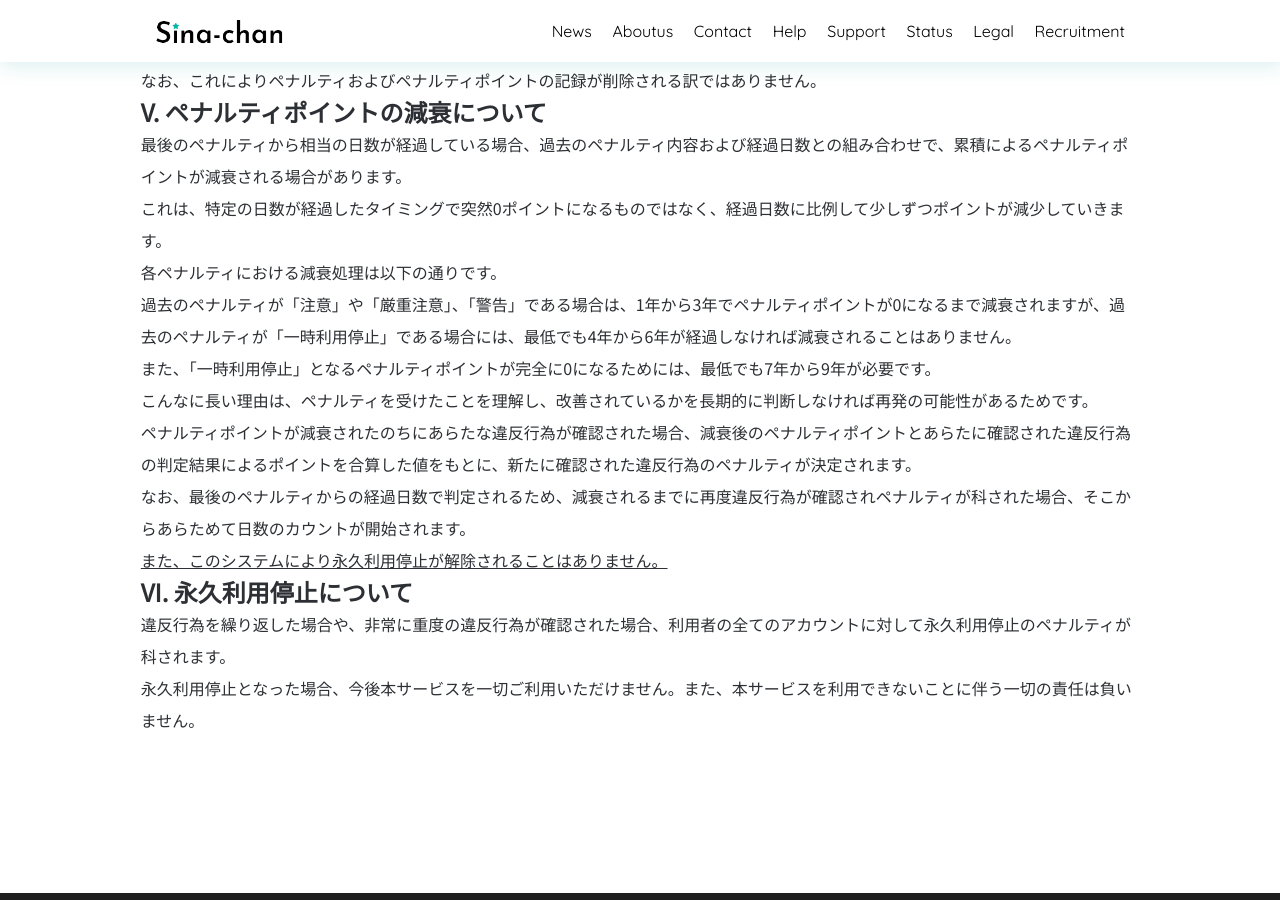
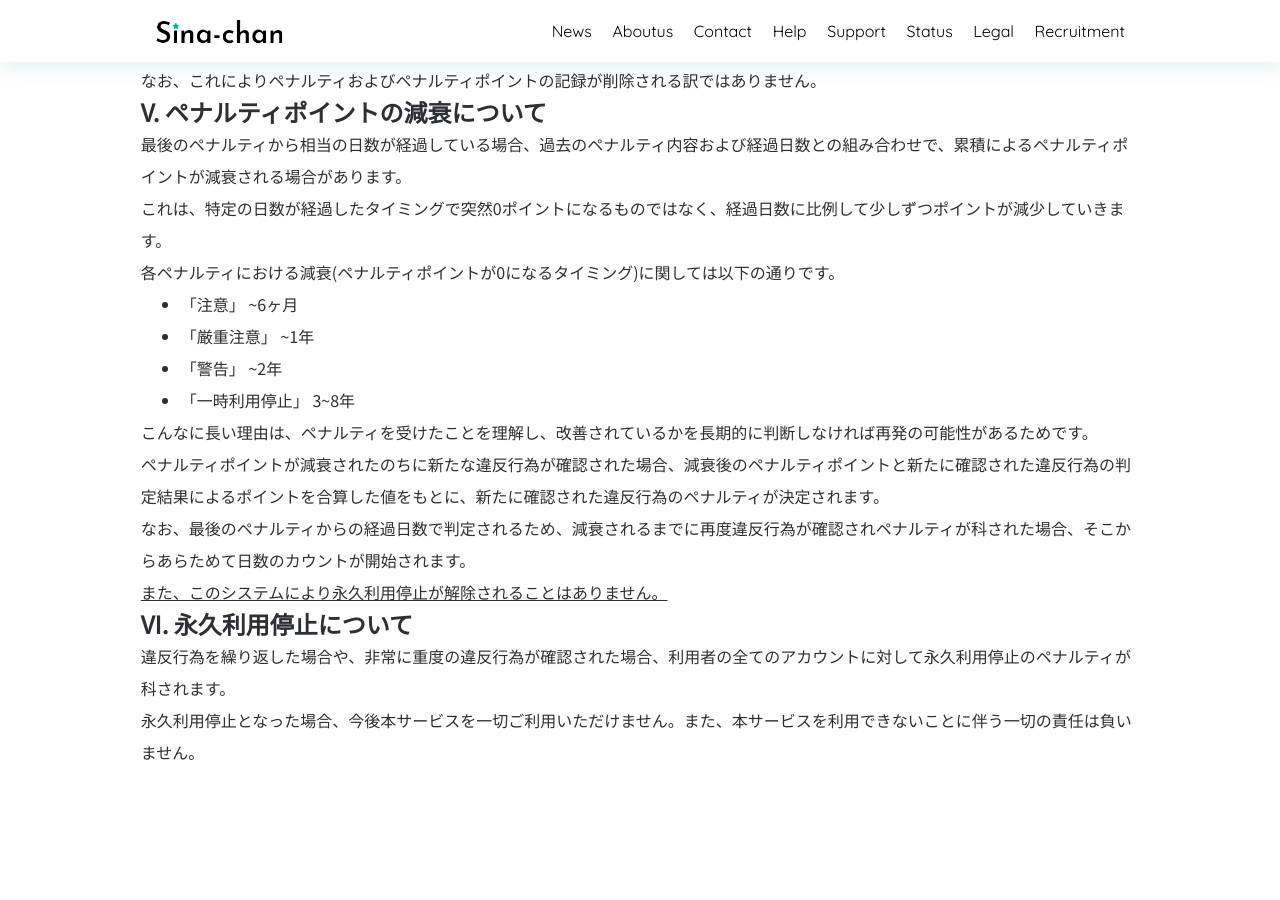
Before and after one commit to SinaKitagami/sinakitagami.github.io, a Jekyll site: the page built from _posts/legal/2024-03-24-new_penalty.md, in a window 1280 px wide and 900 px high, scrolled down 2350 px. Built offline with Jekyll 4.4.1, drawn with Linux system fonts in a browser that asks for light colours; nearby versions of some CDN libraries; a script that is not in the unit is left out.

Commit message:
減衰に関して変更

```diff
--- a/_posts/legal/2024-03-24-new_penalty.md
+++ b/_posts/legal/2024-03-24-new_penalty.md
@@ -91,9 +91,22 @@ categories:
 
 ## V. ペナルティポイントの減衰について
 
-最後のペナルティから相当の日数が経過している場合、過去のペナルティ内容および経過日数との組み合わせで、累積によるペナルティポイントが減衰される場合があります。<br>これは、特定の日数が経過したタイミングで突然0ポイントになるものではなく、経過日数に比例して少しずつポイントが減少していきます。<br>各ペナルティにおける減衰処理は以下の通りです。
+最後のペナルティから相当の日数が経過している場合、過去のペナルティ内容および経過日数との組み合わせで、累積によるペナルティポイントが減衰される場合があります。
 
-過去のペナルティが「注意」や「厳重注意」、「警告」である場合は、1年から3年でペナルティポイントが0になるまで減衰されますが、過去のペナルティが「一時利用停止」である場合には、最低でも4年から6年が経過しなければ減衰されることはありません。<br>また、「一時利用停止」となるペナルティポイントが完全に0になるためには、最低でも7年から9年が必要です。<br>こんなに長い理由は、ペナルティを受けたことを理解し、改善されているかを長期的に判断しなければ再発の可能性があるためです。<br>ペナルティポイントが減衰されたのちにあらたな違反行為が確認された場合、減衰後のペナルティポイントとあらたに確認された違反行為の判定結果によるポイントを合算した値をもとに、新たに確認された違反行為のペナルティが決定されます。<br>なお、最後のペナルティからの経過日数で判定されるため、減衰されるまでに再度違反行為が確認されペナルティが科された場合、そこからあらためて日数のカウントが開始されます。<br><u>また、このシステムにより永久利用停止が解除されることはありません。</u>
+これは、特定の日数が経過したタイミングで突然0ポイントになるものではなく、経過日数に比例して少しずつポイントが減少していきます。
+
+各ペナルティにおける減衰(ペナルティポイントが0になるタイミング)に関しては以下の通りです。
+
+- 「注意」 ~6ヶ月
+- 「厳重注意」 ~1年
+- 「警告」 ~2年
+- 「一時利用停止」 3~8年
+
+こんなに長い理由は、ペナルティを受けたことを理解し、改善されているかを長期的に判断しなければ再発の可能性があるためです。
+
+ペナルティポイントが減衰されたのちに新たな違反行為が確認された場合、減衰後のペナルティポイントと新たに確認された違反行為の判定結果によるポイントを合算した値をもとに、新たに確認された違反行為のペナルティが決定されます。
+
+なお、最後のペナルティからの経過日数で判定されるため、減衰されるまでに再度違反行為が確認されペナルティが科された場合、そこからあらためて日数のカウントが開始されます。<br><u>また、このシステムにより永久利用停止が解除されることはありません。</u>
 
 ## VI. 永久利用停止について
 
```
